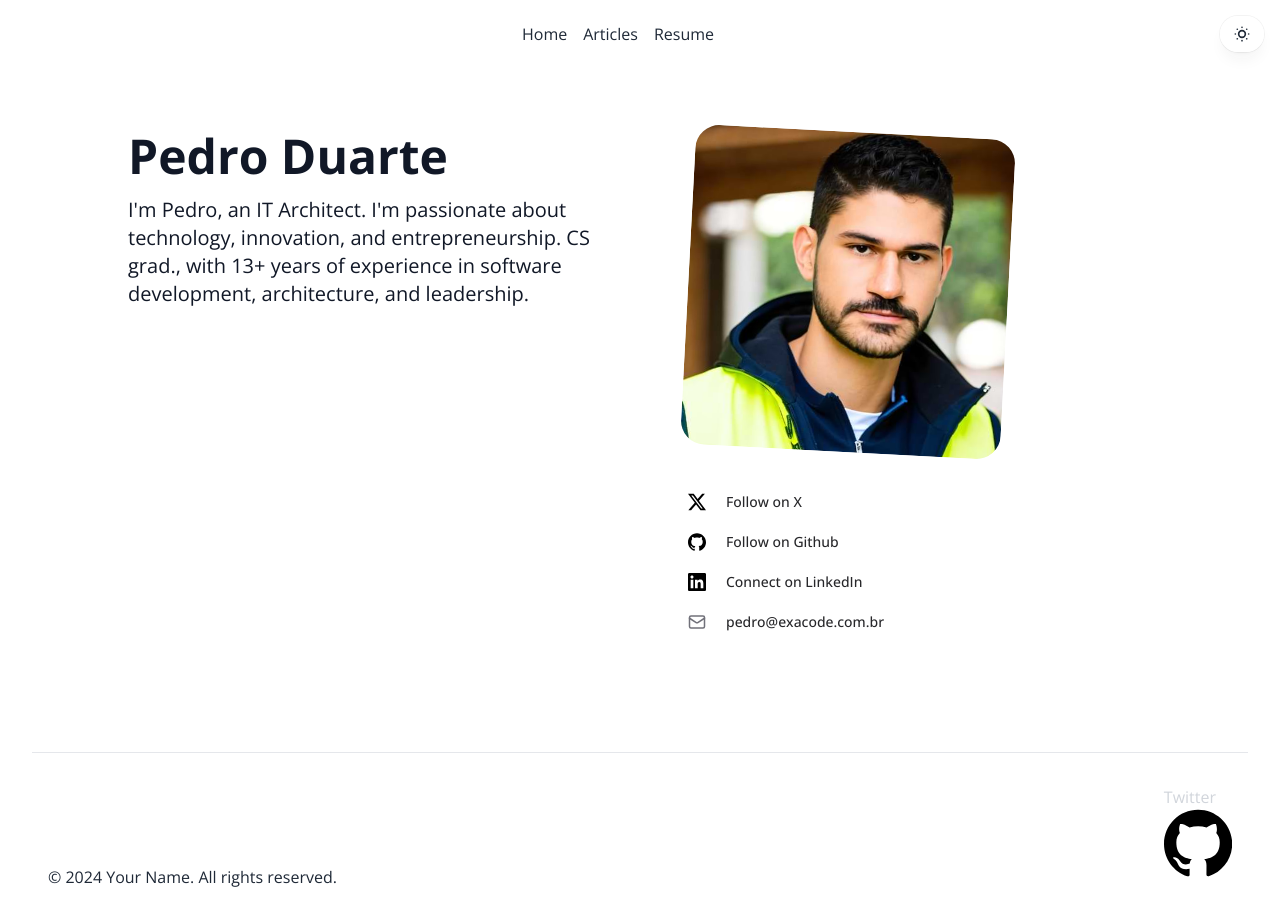
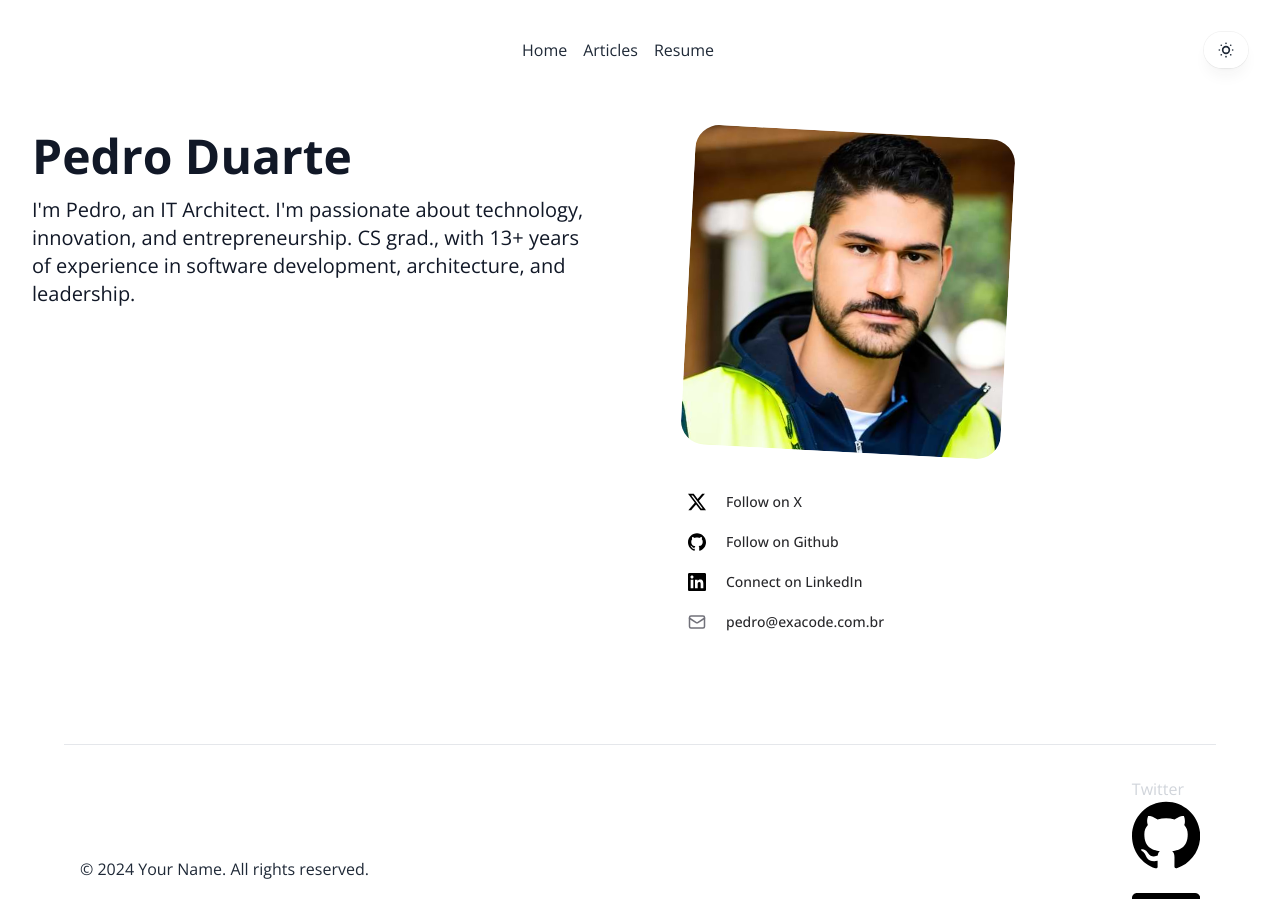
Before and after one commit to pedrohsduarte/personal-website-monorepo, a Next.js app in the folder apps/site/: page / in a window 1280 px wide. Shown: the top 899 px of the page. Built offline with nearby package versions, Linux system fonts and the light colour scheme.

Commit message:
feat(site): create base layout container

```diff
--- a/apps/site/src/app/globals.css
+++ b/apps/site/src/app/globals.css
@@ -2,6 +2,12 @@
 @tailwind components;
 @tailwind utilities;
 
+@keyframes expand {
+  to {
+    clip-path: circle(150% at 50% 50%);
+  }
+}
+
 body {
   @apply bg-white text-gray-900 dark:bg-black dark:text-white;
 }
--- a/apps/site/src/app/layout.tsx
+++ b/apps/site/src/app/layout.tsx
@@ -2,6 +2,7 @@ import { Open_Sans } from 'next/font/google';
 
 import './globals.css';
 
+import Container from '@/components/Container';
 import Footer from '@/components/Footer';
 import WithNavBar from '@/components/withNavBar';
 import { ContentProvider } from '@/contexts/ContentContext';
@@ -35,11 +36,13 @@ export default function RootLayout({ children }: { children: React.ReactNode })
           <body
             className={`${inter.className} flex min-h-full flex-col transition-colors duration-300`}
           >
-            <WithNavBar />
-            <main className='container mx-auto flex-grow px-4 py-8'>
-              <div className='mx-auto max-w-5xl'>{children}</div>
-            </main>
-            <Footer />
+            <div className='flex min-h-screen flex-col'>
+              <WithNavBar />
+              <main className='flex-grow'>
+                <Container>{children}</Container>
+              </main>
+              <Footer />
+            </div>
           </body>
         </ContentProvider>
       </ThemeProvider>
--- /dev/null
+++ b/apps/site/src/components/Container/index.tsx
@@ -0,0 +1,12 @@
+import React from 'react';
+
+interface ContainerProps {
+  children: React.ReactNode;
+  className?: string;
+}
+
+const Container: React.FC<ContainerProps> = ({ children, className = '' }) => {
+  return <div className={`mx-auto max-w-7xl px-4 sm:px-6 lg:px-8 ${className}`}>{children}</div>;
+};
+
+export default Container;
--- a/apps/site/src/components/Footer/index.tsx
+++ b/apps/site/src/components/Footer/index.tsx
@@ -1,8 +1,10 @@
 import Divider from '@/components/Common/Divider';
+import Container from '@/components/Container';
 
 function Footer() {
   return (
-    <footer className='mx-auto w-full max-w-7xl bg-white p-4 text-gray-800 dark:bg-black dark:text-white lg:px-8'>
+    <footer className=' bg-white p-4 text-gray-800 dark:bg-black dark:text-white lg:px-8'>
+      <Container className='py-6'>
         <Divider />
         <div className='container mx-auto flex flex-col items-center justify-between px-4 md:flex-row'>
           <div className='mb-4 md:mb-0'>
@@ -41,6 +43,7 @@ function Footer() {
             </a>
           </div>
         </div>
+      </Container>
     </footer>
   );
 }
--- a/apps/site/src/components/NavBar/index.tsx
+++ b/apps/site/src/components/NavBar/index.tsx
@@ -5,7 +5,8 @@ import Link from 'next/link';
 import { usePathname } from 'next/navigation';
 import React, { FC, useState } from 'react';
 
-import ThemeToggle from '../Common/ThemeToggle';
+import ThemeToggle from '@/components/Common/ThemeToggle';
+import Container from '@/components/Container';
 
 type NavItem = {
   label: string;
@@ -22,7 +23,8 @@ const NavBar: FC<NavbarProps> = ({ navItems, onThemeTogglerClick }) => {
   const pathname = usePathname();
 
   return (
-    <nav className='mx-auto w-full max-w-7xl bg-white p-4 text-gray-800 dark:bg-black dark:text-white'>
+    <nav className='bg-white py-8 text-gray-800 dark:bg-black dark:text-white'>
+      <Container>
         <div className=' flex  items-center justify-between'>
           <div className='flex items-center'>
             {pathname !== '/' && (
@@ -68,6 +70,7 @@ const NavBar: FC<NavbarProps> = ({ navItems, onThemeTogglerClick }) => {
             </div>
           </div>
         ) : null}
+      </Container>
     </nav>
   );
 };
--- /dev/null
+++ b/apps/site/src/components/ThemeTransition/index.tsx
@@ -0,0 +1,31 @@
+import React, { useEffect, useState } from 'react';
+
+interface ThemeTransitionProps {
+  isDark: boolean;
+  originX: number;
+  originY: number;
+}
+
+const ThemeTransition: React.FC<ThemeTransitionProps> = ({ isDark, originX, originY }) => {
+  const [isAnimating, setIsAnimating] = useState(false);
+
+  useEffect(() => {
+    setIsAnimating(true);
+    const timer = setTimeout(() => setIsAnimating(false), 1000); // Adjust time as needed
+    return () => clearTimeout(timer);
+  }, [isDark]);
+
+  if (!isAnimating) return null;
+
+  return (
+    <div
+      className={`pointer-events-none fixed inset-0 ${isDark ? 'bg-gray-900' : 'bg-white'}`}
+      style={{
+        clipPath: `circle(0% at ${originX}px ${originY}px)`,
+        animation: 'expand 1s ease-out forwards',
+      }}
+    />
+  );
+};
+
+export default ThemeTransition;
```
Lines whose indentation alone changed are shown as unchanged.
